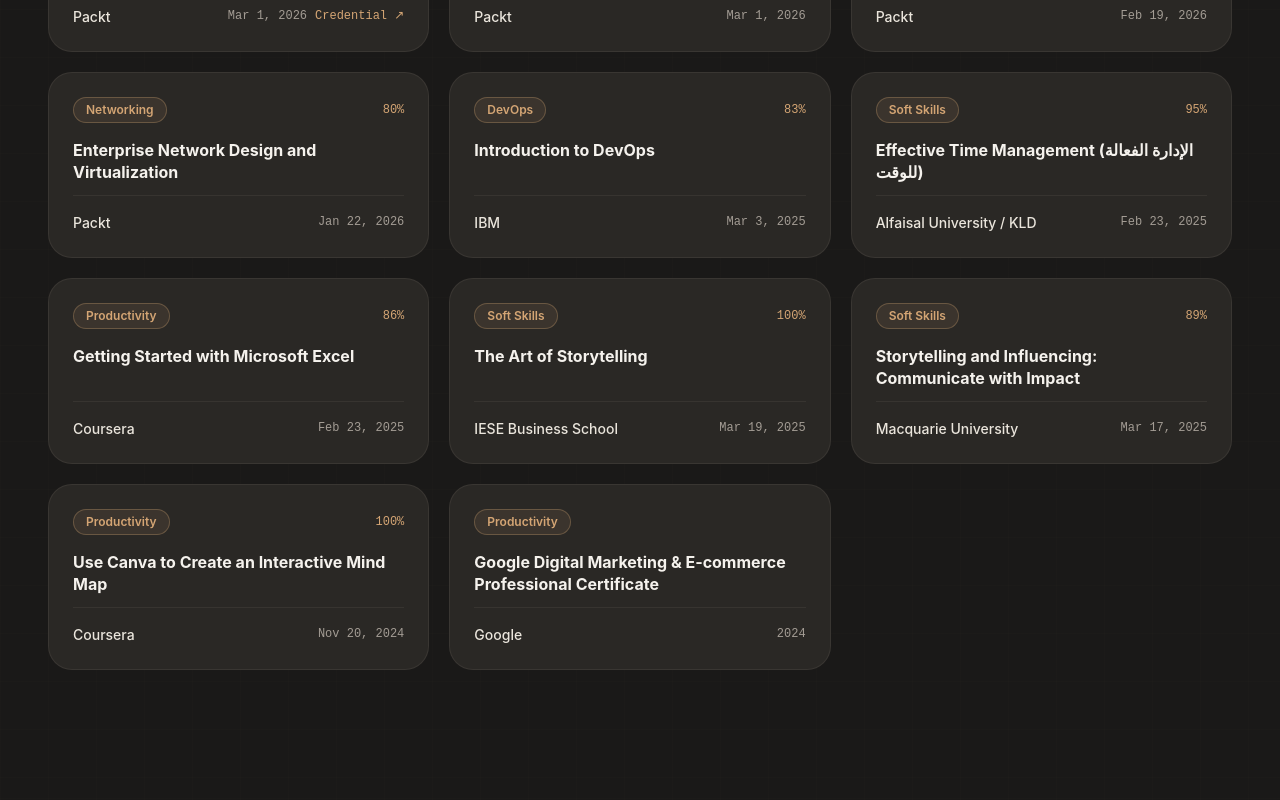
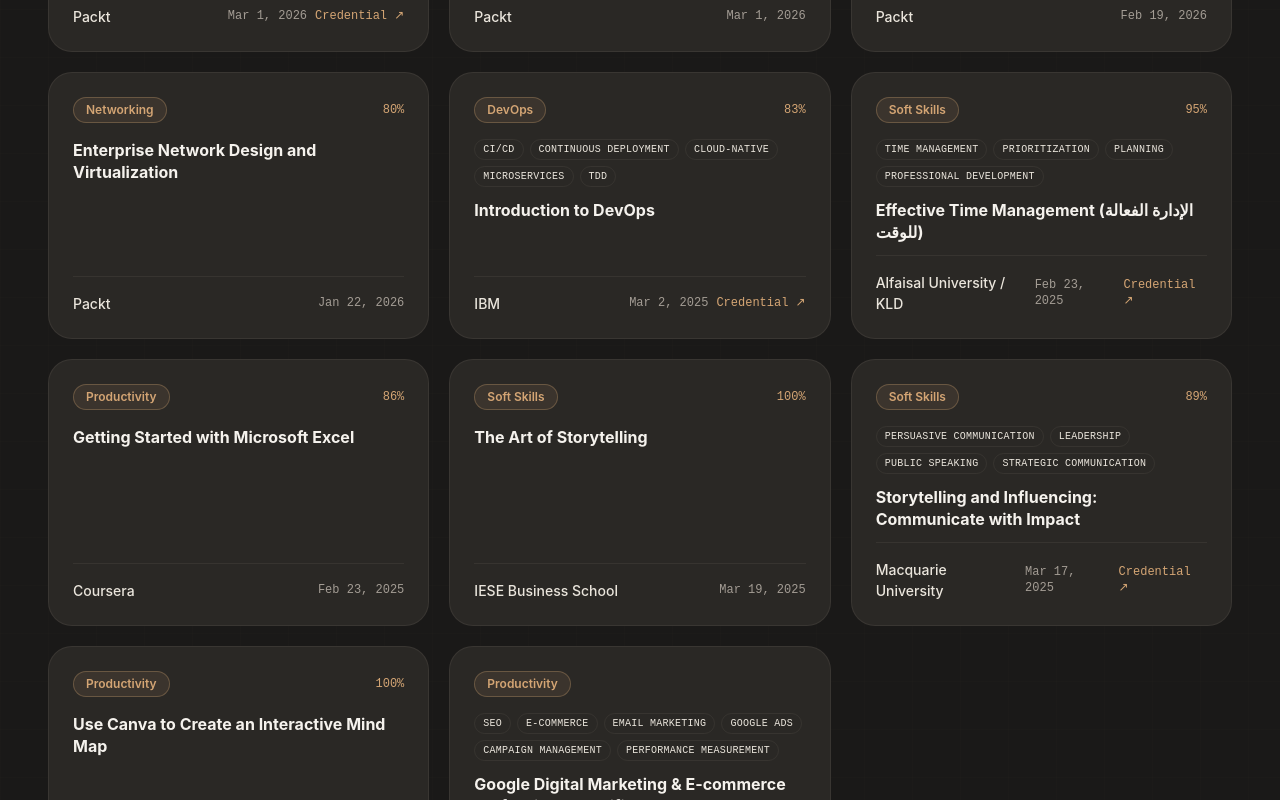
Before and after one commit to mohammed-goraney/my-portfolio, a React (Vite) app: page / in a window 1280 px wide. Shown: the part 4880-5680 px from the top of the page. Built offline with nearby package versions, Linux system fonts and the light colour scheme.

Commit message:
Add Coursera credential links, images, and skills to DevOps, Time Management, Storytelling, and Google Digital Marketing courses

```diff
--- a/src/data/courses.data.ts
+++ b/src/data/courses.data.ts
@@ -74,9 +74,19 @@
       id: 'intro-devops',
       name: 'Introduction to DevOps',
       provider: 'IBM',
-      date: 'Mar 3, 2025',
+      date: 'Mar 2, 2025',
       grade: '83%',
       category: 'DevOps',
+      credentialUrl:
+        'https://www.coursera.org/account/accomplishments/verify/76LFUHWTI2E2',
+      certificateImage: '/images/Coursera/intro-devops.jpeg',
+      skills: [
+        'CI/CD',
+        'Continuous Deployment',
+        'Cloud-Native',
+        'Microservices',
+        'TDD',
+      ],
     },
     {
       id: 'time-management',
@@ -85,6 +95,15 @@
       date: 'Feb 23, 2025',
       grade: '95%',
       category: 'Soft Skills',
+      credentialUrl:
+        'https://www.coursera.org/account/accomplishments/verify/3F04BKH9RLXY',
+      certificateImage: '/images/Coursera/effective-time-management.jpeg',
+      skills: [
+        'Time Management',
+        'Prioritization',
+        'Planning',
+        'Professional Development',
+      ],
     },
     {
       id: 'microsoft-excel',
@@ -109,6 +128,15 @@
       date: 'Mar 17, 2025',
       grade: '89%',
       category: 'Soft Skills',
+      credentialUrl:
+        'https://www.coursera.org/account/accomplishments/verify/D2R10HWJQHZY',
+      certificateImage: '/images/Coursera/storytelling-influencing.jpeg',
+      skills: [
+        'Persuasive Communication',
+        'Leadership',
+        'Public Speaking',
+        'Strategic Communication',
+      ],
     },
     {
       id: 'mind-map-canva',
@@ -122,8 +150,19 @@
       id: 'google-digital-marketing',
       name: 'Google Digital Marketing & E-commerce Professional Certificate',
       provider: 'Google',
-      date: '2024',
+      date: 'Jul 7, 2024',
       category: 'Productivity',
+      credentialUrl:
+        'https://www.coursera.org/account/accomplishments/specialization/ZCGFXYJSHNG3',
+      certificateImage: '/images/Coursera/google-digital-marketing.jpeg',
+      skills: [
+        'SEO',
+        'E-Commerce',
+        'Email Marketing',
+        'Google Ads',
+        'Campaign Management',
+        'Performance Measurement',
+      ],
     },
   ],
 }
```
